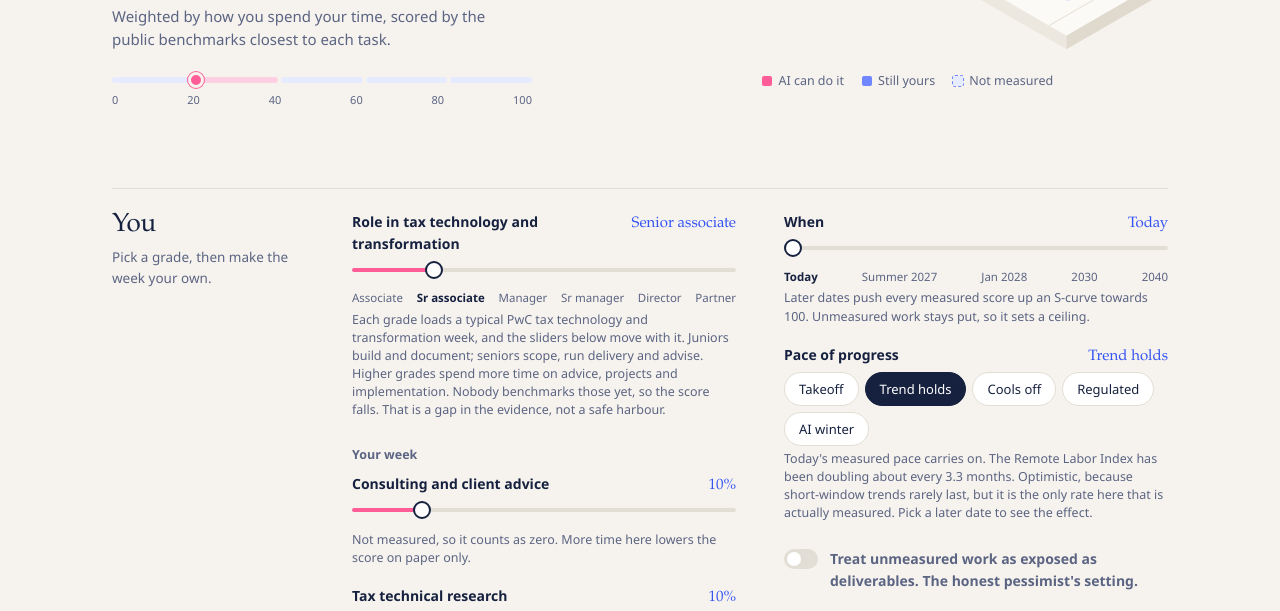
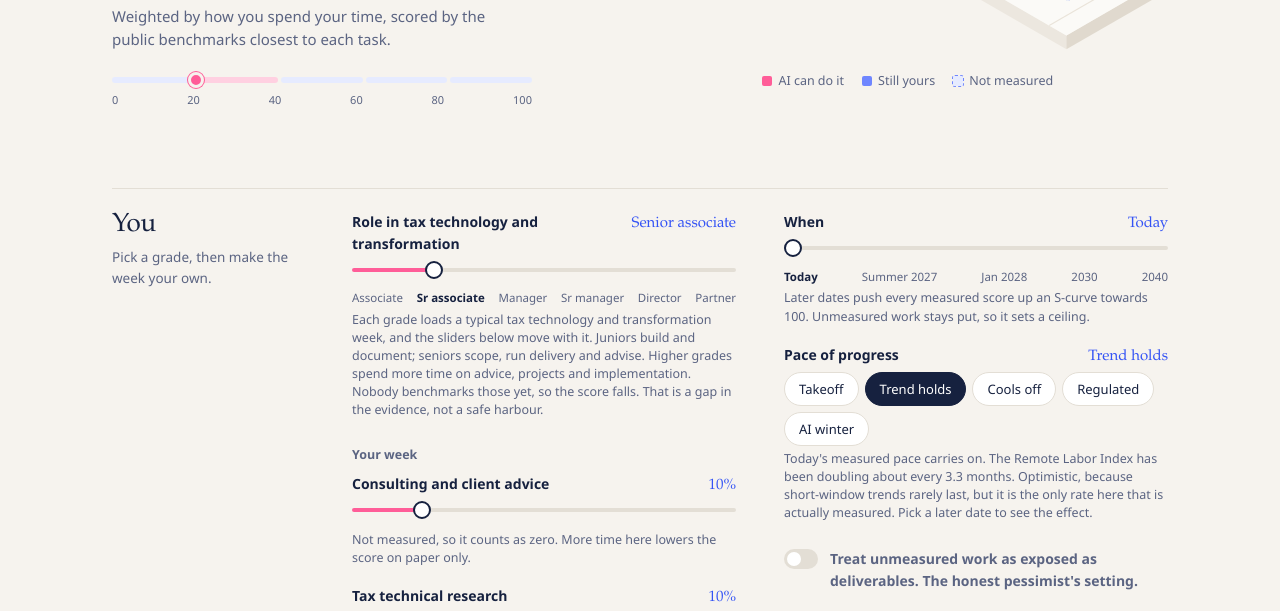
Before and after one commit to DaveJ91/howFuckedAmI, a plain HTML site: page index.html in a window 1280 px wide. Shown: the part 547-1158 px from the top of the page. Drawn offline with Linux system fonts and the light colour scheme.

Commit message:
Tidy README, add .gitignore and prepare for GitHub Pages (#1)

```diff
--- a/index.html
+++ b/index.html
@@ -1,7 +1,7 @@
 <!doctype html>
 <html lang="en-GB">
 <head>
-    <meta http-equiv="Content-Security-Policy" content="default-src 'none'; script-src 'unsafe-inline'; style-src 'unsafe-inline'; img-src data: blob:; font-src data: https://azure.assets.harvey.ai; connect-src 'none'; webrtc 'block'; frame-src 'none'; object-src 'none'; base-uri 'none'; form-action 'none';" />
+<meta http-equiv="Content-Security-Policy" content="default-src 'none'; script-src 'unsafe-inline'; style-src 'unsafe-inline'; img-src data: blob:; font-src data:; connect-src 'none'; webrtc 'block'; frame-src 'none'; object-src 'none'; base-uri 'none'; form-action 'none';" />
 <meta charset="utf-8">
 <meta name="viewport" content="width=device-width,initial-scale=1">
 <title>How fucked am I</title>
@@ -175,7 +175,7 @@ footer{padding:56px 0 40px;color:var(--soft);font-size:12.5px}
           <div class="row"><label for="role">Role in tax technology and transformation</label><span class="val" id="roleval"></span></div>
           <input type="range" id="role" min="0" max="5" step="1" value="1">
           <div class="steps" id="rolesteps"></div>
-          <div class="note">Each grade loads a typical PwC tax technology and transformation week, and the sliders below move with it. Juniors build and document; seniors scope, run delivery and advise. Higher grades spend more time on advice, projects and implementation. Nobody benchmarks those yet, so the score falls. That is a gap in the evidence, not a safe harbour.</div>
+          <div class="note">Each grade loads a typical tax technology and transformation week, and the sliders below move with it. Juniors build and document; seniors scope, run delivery and advise. Higher grades spend more time on advice, projects and implementation. Nobody benchmarks those yet, so the score falls. That is a gap in the evidence, not a safe harbour.</div>
         </div>
         <p class="sub" style="margin-top:26px">Your week</p>
         <div id="mix"></div>
@@ -285,7 +285,7 @@ const BUCKETS=[
  {id:'implementation',name:'Advising on implementation',short:'Rollout'},
  {id:'compliance',name:'Compliance and calculations',short:'Compliance'},
  {id:'tools',name:'Building tools and automation',short:'Tools'}];
-/* Presets: a tax technology and transformation team at PwC. Order: advice, research, projects, deliverables, implementation, compliance, tools. Estimates, not timesheet data. */
+/* Presets: a tax technology and transformation team. Order: advice, research, projects, deliverables, implementation, compliance, tools. Estimates, not timesheet data. */
 const ROLES=[['Associate',[5,10,10,30,10,10,25]],['Senior associate',[10,10,15,25,15,5,20]],['Manager',[15,5,25,20,25,0,10]],['Senior manager',[25,5,25,15,25,0,5]],['Director',[35,5,20,10,25,0,5]],['Partner',[50,0,15,5,25,0,5]]];
 const BENCH={
  tax_agent:{how:`Agents get research tools and work through a private set of 193 research-grade US corporate tax questions. Answers are graded for accuracy against expert solutions. The top three are tightly bunched: 54.89%, 52.30% and 51.78%.`,why:`The closest match to tax technical research: open-ended questions, real research, no multiple choice.`,lim:`US federal corporate tax only. The questions are private, so you can't inspect them.`,n:'Vals Tax Agent Bench',w:'Agents on research-grade US corporate tax questions.',s:54.89,lead:'Gemini 4 Neon',d:'19 Nov 2026',u:'https://www.vals.ai/benchmarks/tax_agent_bench',feeds:'research',on:true},
```
Also changed, not shown: 3 other files.
